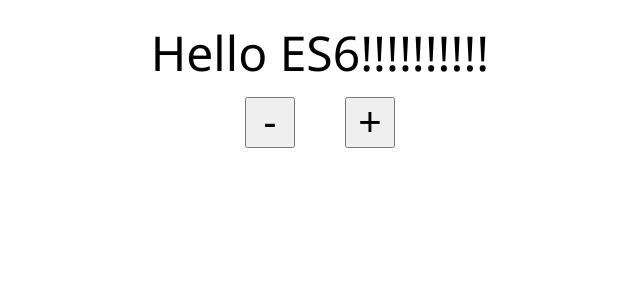
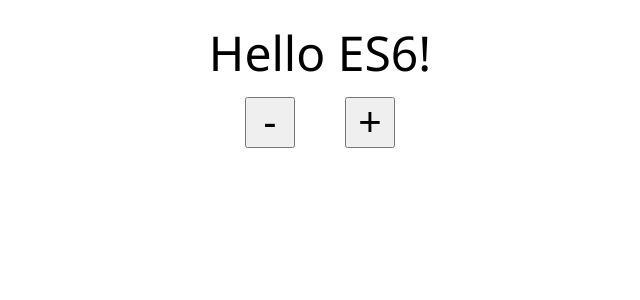
Before and after one commit to hiroshima-arc/react_hands-on, a React (Create React App) app in the folder react-app/: page / in a window 1280 px wide. Shown: the top 300 px of the page, without its empty margins (320-960 px from the left). Built offline with nearby package versions, Linux system fonts and the light colour scheme.

Commit message:
Creating a store

```diff
--- a/react-app/src/index.js
+++ b/react-app/src/index.js
@@ -1,8 +1,18 @@
+import ReactDOM from 'react-dom';
 import React from 'react';
-import ReactDOM from 'react-dom';
-import Hello from './components/StatefulHello';
+import { createStore } from 'redux';
+import { Provider } from 'react-redux';
+import Hello from './containers/Hello';
+import { enthusiasm } from './reducers/index';
+
+const store = createStore(enthusiasm, {
+  enthusiasmLevel: 1,
+  languageName: 'ES6',
+});
 
 ReactDOM.render(
-  <Hello name="ES6" enthusiasmLevel={10} />,
+  <Provider store={store}>
+    <Hello />
+  </Provider>,
   document.getElementById('root'),
 );
--- a/react-app/src/reducers/index.jsx
+++ b/react-app/src/reducers/index.jsx
@@ -1,9 +1,10 @@
+/* eslint-disable import/prefer-default-export */
 // @flow
 import type { EnthusiasmAction } from '../actions';
 import type { StoreState } from '../types';
 import { INCREMENT_ENTHUSIASM, DECREMENT_ENTHUSIASM } from '../constants';
 
-export default function enthusiasm(state: StoreState, action: EnthusiasmAction): StoreState {
+export function enthusiasm(state: StoreState, action: EnthusiasmAction): StoreState {
   switch (action.type) {
     case INCREMENT_ENTHUSIASM:
       return { ...state, enthusiasmLevel: state.enthusiasmLevel + 1 };
```
Also changed, not shown: 1 other file (tests, documents, lock files or other folders).
